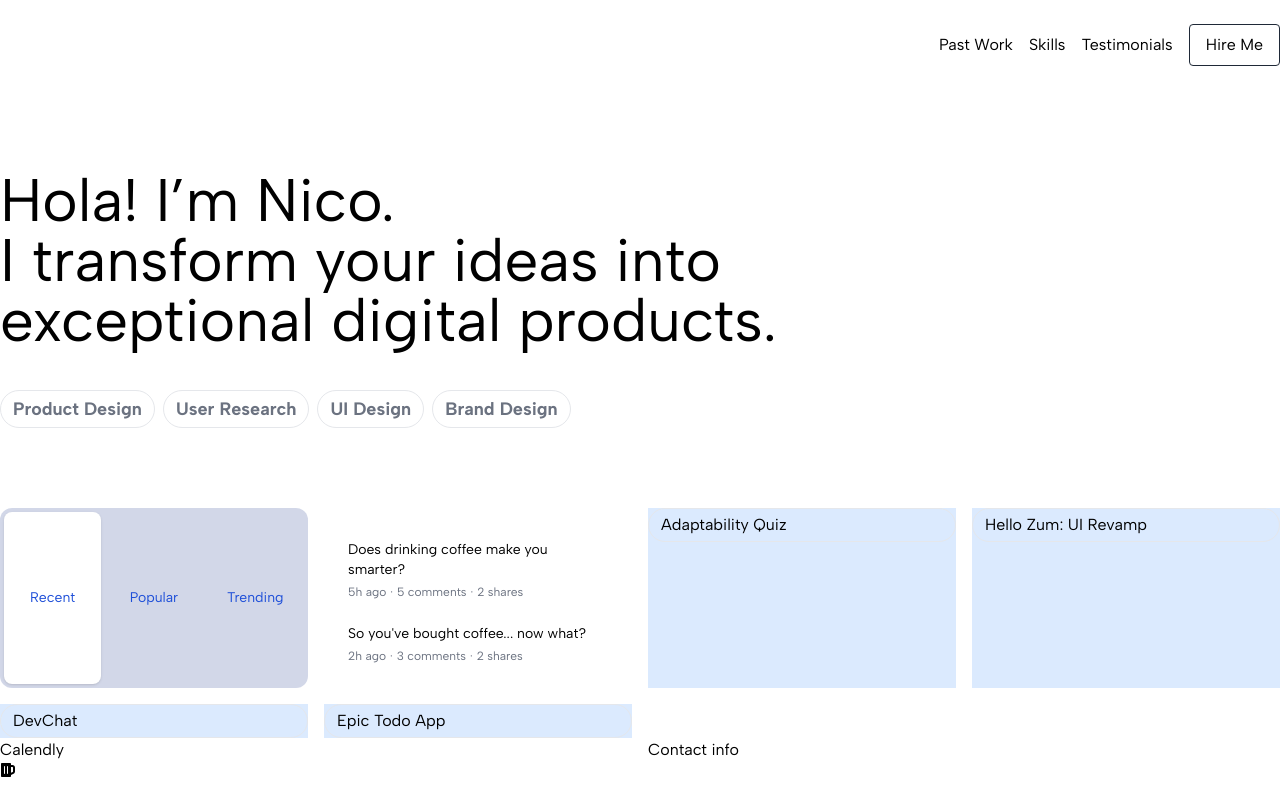
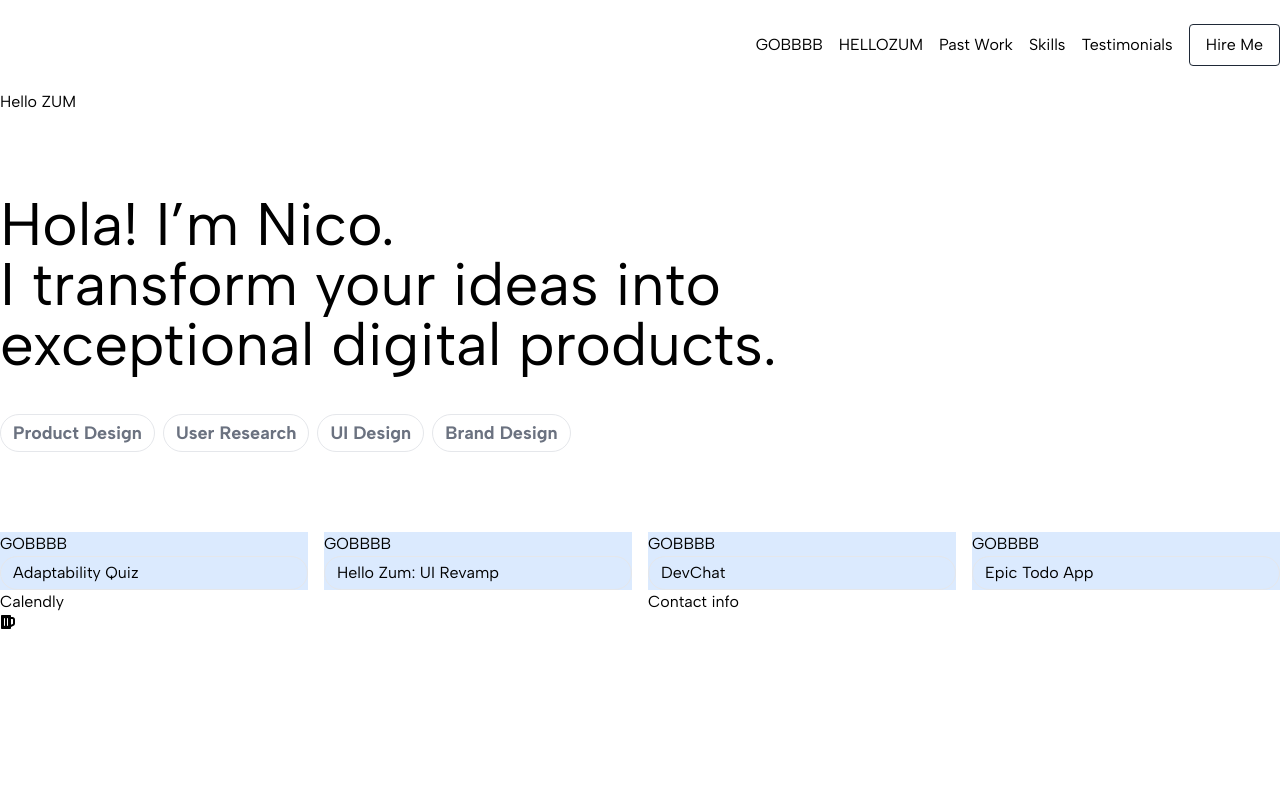
Before and after one commit to nicolaslozada/portfolio, a React (Create React App) app: page /zum in a window 1280 px wide. Built offline with nearby package versions, Linux system fonts and the light colour scheme.

Commit message:
working router (kinda)

```diff
--- a/src/App.js
+++ b/src/App.js
@@ -4,11 +4,20 @@ import Projects from "./components/Projects.js";
 import Header from "./components/Header";
 import Navbar from './components/Navbar';
 import Footer from './components/Footer';
+import Gob from './components/views/getonbrd';
+import Zum from './components/views/hellozum';
+import { Routes, Route, Outlet, Link } from "react-router-dom";
 
 function App() {
   return (
       <main>
         <Navbar />
+
+        <Routes>
+          <Route path="/gob" element={<Gob />} />
+          <Route path="/zum" element={<Zum />} />
+        </Routes>
+
         <div className='container mx-auto'>
           <Header />
           <Projects />
--- a/src/components/Button.js
+++ b/src/components/Button.js
@@ -1,5 +1,4 @@
 import React from "react";
-
 
 export default function Button({ children, ...attributes }) {
     return(
--- a/src/components/Navbar.js
+++ b/src/components/Navbar.js
@@ -1,11 +1,14 @@
 import React from "react";
 import Button from "./Button";
+import { Link } from 'react-router-dom';
 
 export default function Navbar() {
     return (
       <header className="md:sticky top-0 z-10 py-6">
         <div className="container mx-auto ">
           <nav className="flex justify-end gap-4 items-center">
+            <Link to="/gob"> GOBBBB </Link>
+            <Link to="/zum"> HELLOZUM </Link>
             <a href="#projects" className="hover:text-white">
               Past Work
             </a>
--- a/src/components/Projects.js
+++ b/src/components/Projects.js
@@ -2,6 +2,7 @@ import React from "react";
 import { useState } from 'react'
 import { Tab } from '@headlessui/react'
 import { projects } from "../data"
+import { Link } from 'react-router-dom';
 
 function classNames(...classes) {
     return classes.filter(Boolean).join(' ')
@@ -59,13 +60,10 @@ export default function Projects() {
         ],
       })
 
-
-
-
     return(
         <div className="grid grid-cols-4 gap-4">
 
-<Tab.Group>
+{/* <Tab.Group>
         <Tab.List className="flex space-x-1 rounded-xl bg-blue-900/20 p-1">
           {Object.keys(categories).map((category) => (
             <Tab
@@ -124,11 +122,13 @@ export default function Projects() {
             </Tab.Panel>
           ))}
         </Tab.Panels>
-      </Tab.Group>
+      </Tab.Group> */}
 
             {projects.map((proj) =>
                 <div className="bg-blue-100 ">
-                    <h2 className="p-1 border rounded-full px-3">{proj.title}</h2>
+                    <Link to="/gob"> GOBBBB
+                      <h2 className="p-1 border rounded-full px-3">{proj.title}</h2>
+                    </Link>
                 </div>
                 )}
         </div>
--- /dev/null
+++ b/src/components/views/getonbrd.js
@@ -0,0 +1,9 @@
+function Gob() {
+    return (
+      <div>
+        <h1>Get on Board</h1>
+      </div>
+    );
+  }
+
+export default Gob;
--- /dev/null
+++ b/src/components/views/hellozum.js
@@ -0,0 +1,9 @@
+function Zum() {
+    return (
+      <div>
+        <h1>Hello ZUM</h1>
+      </div>
+    );
+  }
+
+export default Zum;
--- a/src/index.js
+++ b/src/index.js
@@ -1,13 +1,16 @@
 import React from 'react';
 import ReactDOM from 'react-dom/client';
 import './index.css';
+import { BrowserRouter } from "react-router-dom";
 import App from './App';
 import reportWebVitals from './reportWebVitals';
 
 const root = ReactDOM.createRoot(document.getElementById('root'));
 root.render(
   <React.StrictMode>
-    <App />
+    <BrowserRouter>
+      <App />
+    </BrowserRouter>
   </React.StrictMode>
 );
 
```
Lines whose indentation alone changed are shown as unchanged.
